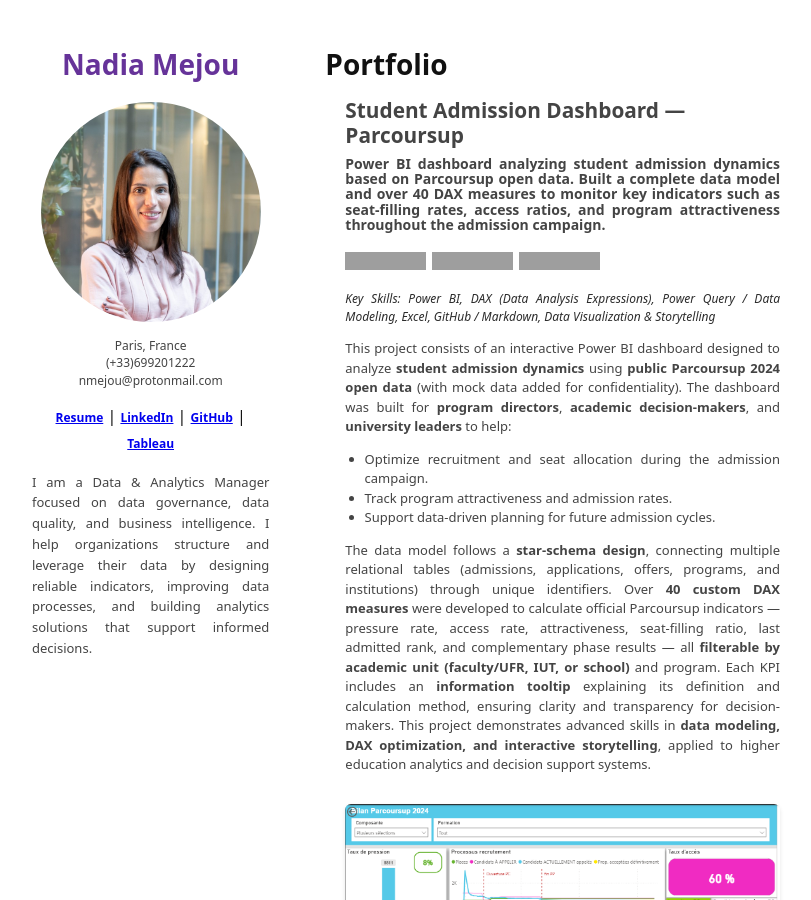
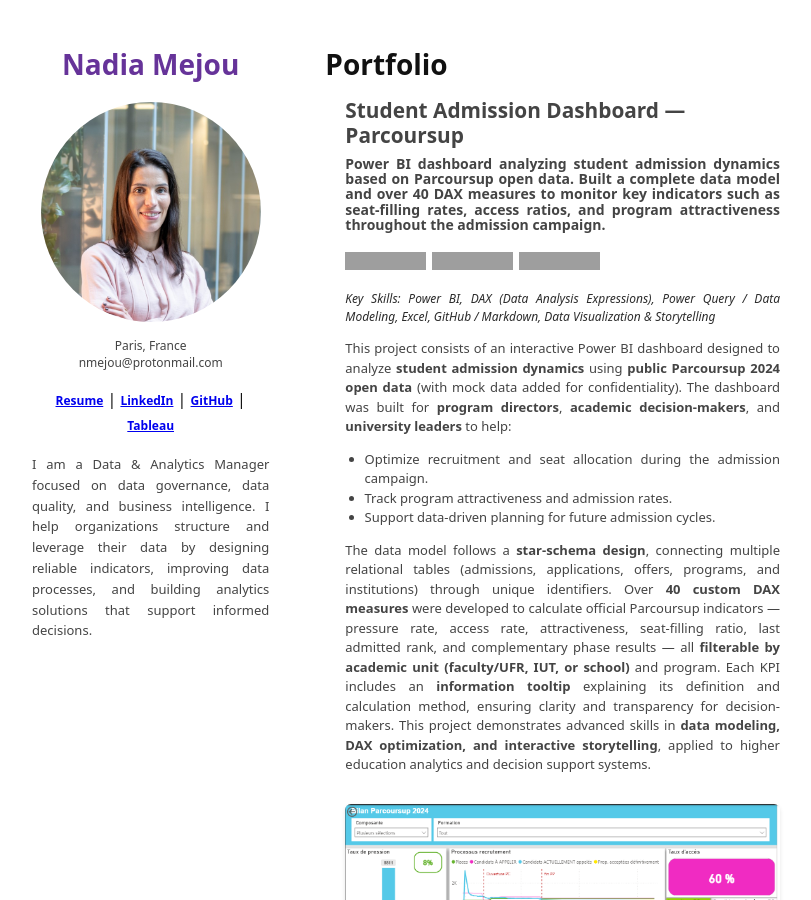
Before and after one commit to namejou/namejou.github.io, a Jekyll site: the page built from index.md, in a window 1280 px wide and 900 px high. Shown: the whole window, without its empty margins (224-1035 px from the left). Built offline with Jekyll 4.4.1, drawn with Linux system fonts in a browser that asks for light colours; our own code applies the rules of GitHub Pages for plain Markdown files; grey boxes are pictures that could not be loaded.

Commit message:
Update index.md

```diff
--- a/index.md
+++ b/index.md
@@ -3,7 +3,6 @@
     <h1 class="profile-name">Nadia Mejou</h1>
     <img class="profile-photo" src="{{ '/assets/img/profile/profile_pic.jpg' | relative_url }}" alt="Mon portrait" />
     <p class="profile-city">Paris, France</p>
-    <p class="profile-phone">(+33)699201222</p>
     <p class="profile-mail">nmejou@protonmail.com</p>
     <p class="profile-links">
 <a href="#" target="_blank" rel="noopener">Resume</a> |
```
